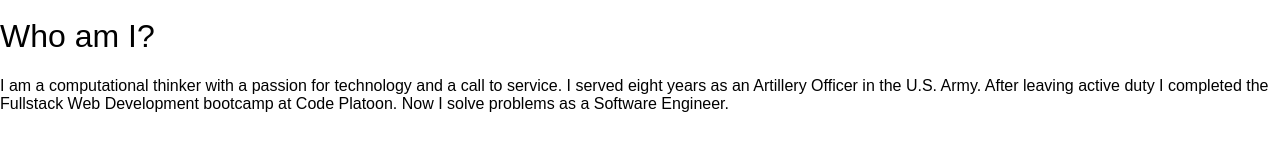
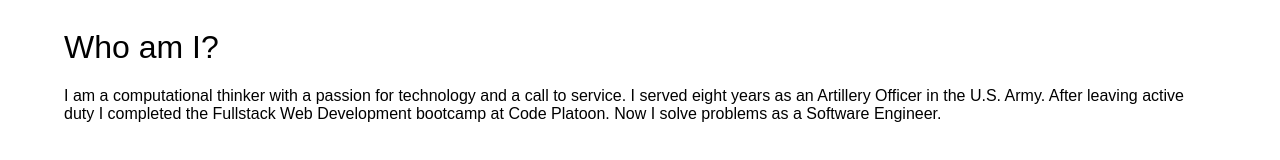
Before and after one commit to ngraton/ngraton.dev, a Gatsby site: page / in a window 1280 px wide. Shown: the part 58-218 px from the top of the page. Built offline with nearby package versions, Linux system fonts and the light colour scheme; Gatsby itself is replaced by a stand-in of ours; a web font is replaced by a local one.

Commit message:
:lipstick: move margin to content container

```diff
--- a/src/assets/main.css
+++ b/src/assets/main.css
@@ -41,7 +41,7 @@ body {
   font-style: normal;
 }
 
-.posts-container {
+.content-container {
   margin: 2em auto;
   max-width: 90%;
 }
--- a/src/layout/index.jsx
+++ b/src/layout/index.jsx
@@ -14,7 +14,9 @@ export default class MainLayout extends React.Component {
           <html lang="en" />
         </Helmet>
         <NavBar />
-        {children}
+        <div className="content-container">
+          {children}
+        </div>
       </div>
     );
   }
```
